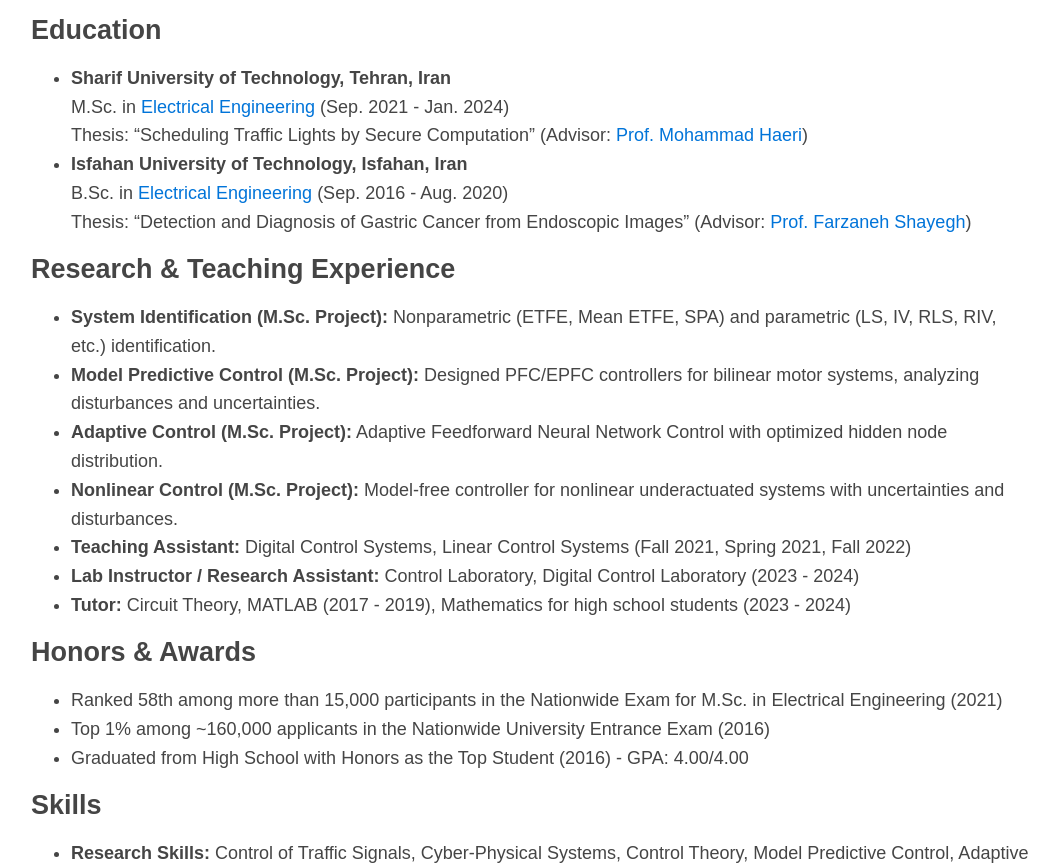
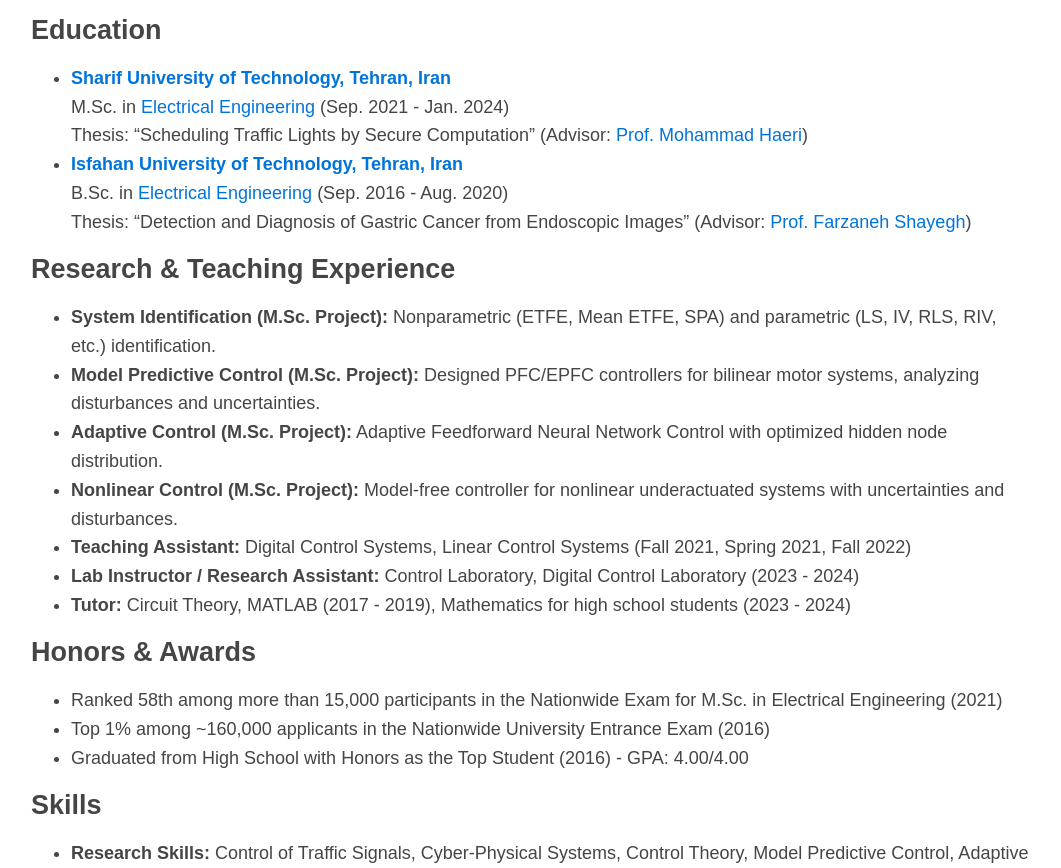
Before and after one commit to EYA9523093/EnayatAmiri, a plain HTML site: page index.html in a window 1280 px wide. Shown: the part 960-1828 px from the top of the page, without its empty margins (109-1170 px from the left). Drawn offline with Linux system fonts and the light colour scheme.

Commit message:
Update index.html

```diff
--- a/index.html
+++ b/index.html
@@ -79,12 +79,12 @@
   <h2>Education</h2>
   <ul>
     <li>
-      <strong>Sharif University of Technology, Tehran, Iran</strong><br>
+      <strong><a href="https://en.sharif.ir/">Sharif University of Technology, Tehran, Iran</a></strong><br>
       M.Sc. in <a href="https://www.ee.sharif.ir/en/ee-sut-journals-ranking">Electrical Engineering</a> (Sep. 2021 - Jan. 2024)<br>
       Thesis: “Scheduling Traffic Lights by Secure Computation” (Advisor: <a href="https://scholar.google.com/citations?user=s1qYg0sAAAAJ&hl=en">Prof. Mohammad Haeri</a>)
     </li>
     <li>
-      <strong>Isfahan University of Technology, Isfahan, Iran</strong><br>
+      <strong><a href="https://english.iut.ac.ir/">Isfahan University of Technology, Tehran, Iran</a></strong><br>
       B.Sc. in <a href="https://english.iut.ac.ir/Department-of-Electrical-Computer-Engineering">Electrical Engineering</a> (Sep. 2016 - Aug. 2020)<br>
       Thesis: “Detection and Diagnosis of Gastric Cancer from Endoscopic Images” (Advisor: <a href="https://scholar.google.com/citations?user=ddS9aDwAAAAJ&hl=en">Prof. Farzaneh Shayegh</a>)
     </li>
```
